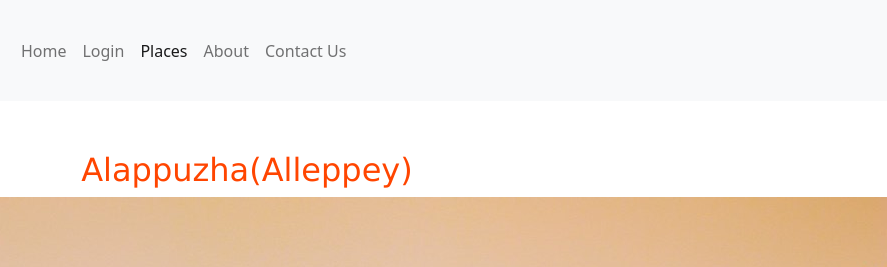
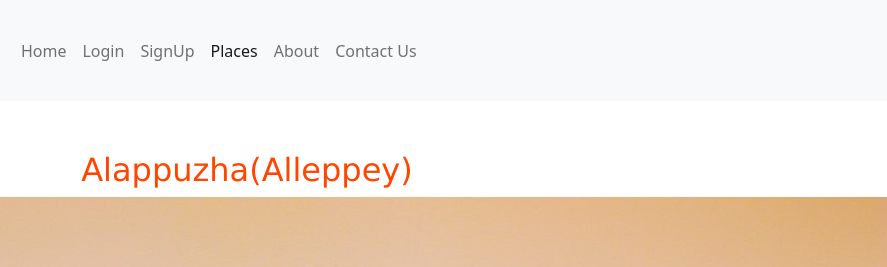
Before and after one commit to Sruthy602/My-Project, a plain HTML site: page Alappuzha.html in a window 1280 px wide. Shown: the top 267 px of the page, 393-1280 px from the left. Drawn offline with nearby package versions, Linux system fonts and the light colour scheme.

Commit message:
Update Alappuzha.html

```diff
--- a/Alappuzha.html
+++ b/Alappuzha.html
@@ -23,6 +23,7 @@
         <div class="navbar-nav">
           <a class="nav-link" aria-current="page" href="index.html">Home</a>
           <a class="nav-link" href="login.html">Login</a>
+          <a class="nav-link" href="Sign Up.html"> SignUp</a>
           <a class="nav-link active" href="Places.html">Places</a>
           <a class="nav-link" href="About.html">About</a>
 
```
